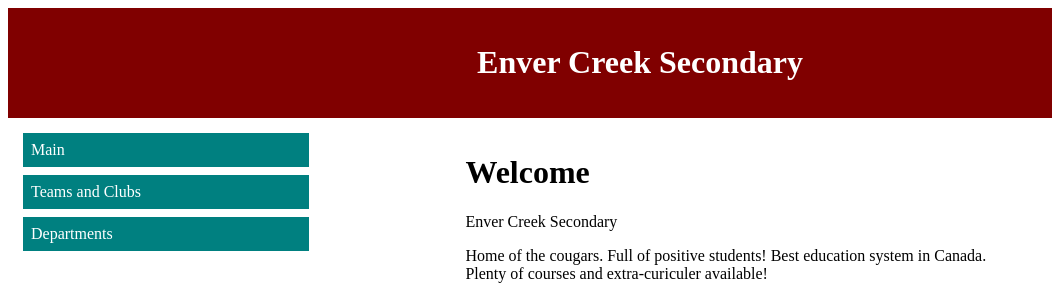
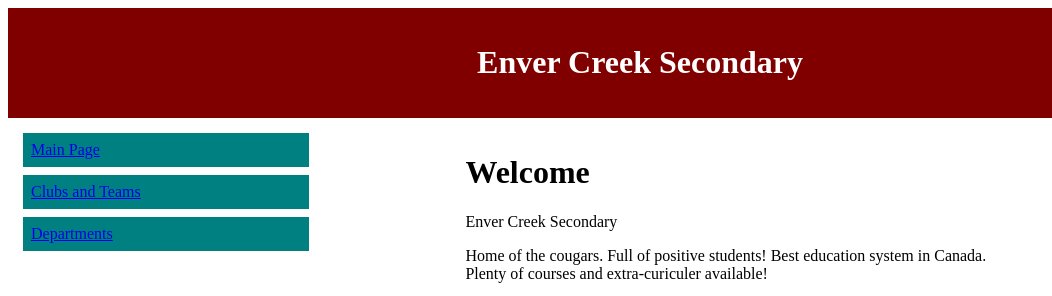
Before and after one commit to Sbajwa1/ajoonahmad.github.io, a plain HTML site: page departments.html in a window 1280 px wide. Shown: the top 296 px of the page, 0-1052 px from the left. Drawn offline with Linux system fonts and the light colour scheme.

Commit message:
Update departments.html

```diff
--- a/departments.html
+++ b/departments.html
@@ -62,14 +62,16 @@ margin: 0 0 30px 30px;
   <h1>Enver Creek Secondary</h1>
 </div>
 
-<div class="clearfix">
-  <div class="column menu">
+ <div class="clearfix">
+    <div class="column menu">
     <ul>
-      <li>Main</li>
-      <li>Teams and Clubs</li>
-      <li>Departments</li>
+    <li><a href="https://ajoonahmad.github.io/main.html">Main Page</a></li>
+
+    <li><a href="https://ajoonahmad.github.io/teams.html">Clubs and Teams</a></li>
+
+    <li><a href="https://ajoonahmad.github.io/departments.html">Departments</a></li>
     </ul>
-  </div>
+    </div>
 
   <div class="column content">
   <img src="https://www.surreyschools.ca/schools/envercreek/Style%20Library/Images/114.jpg">
```
